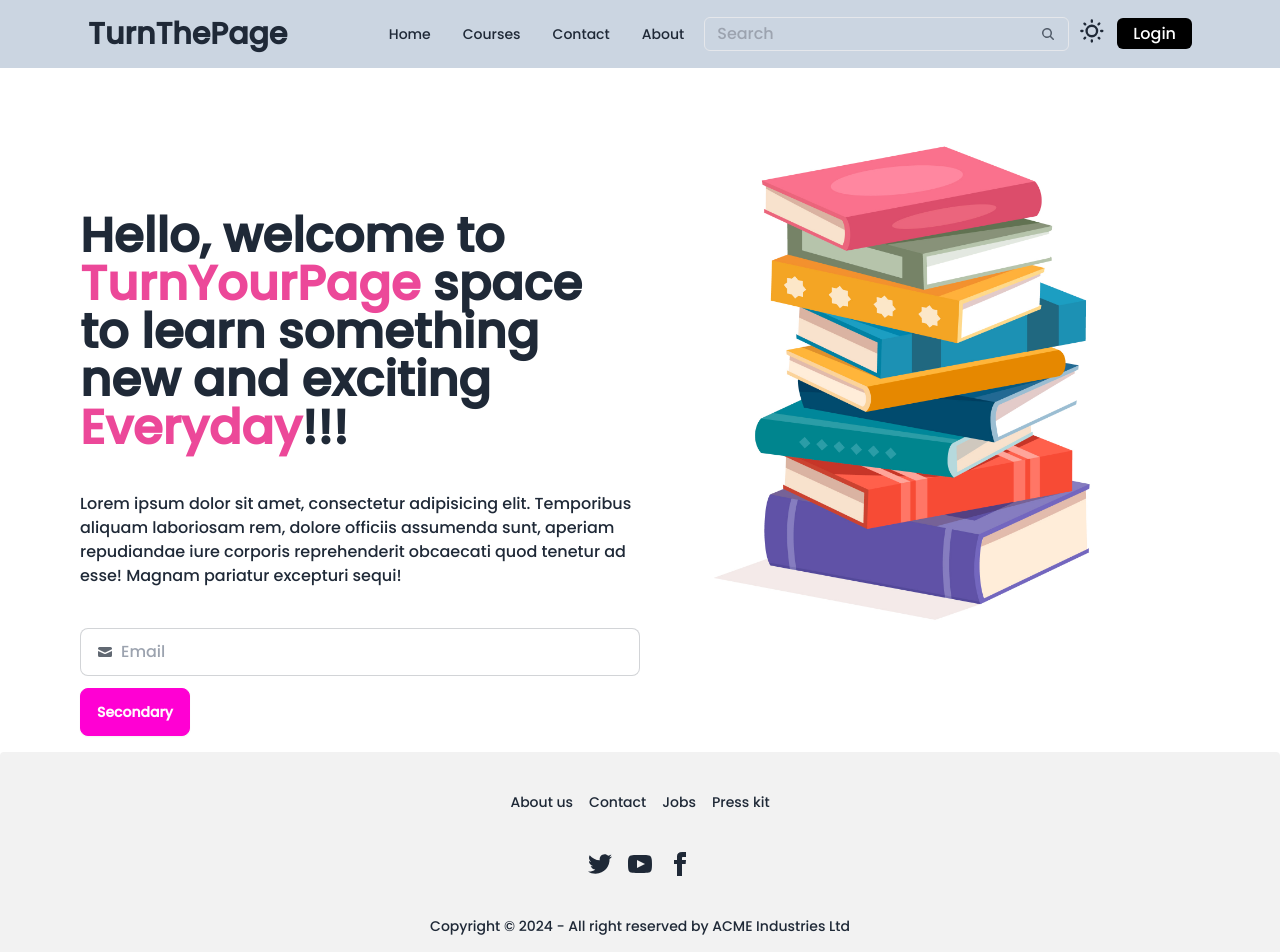
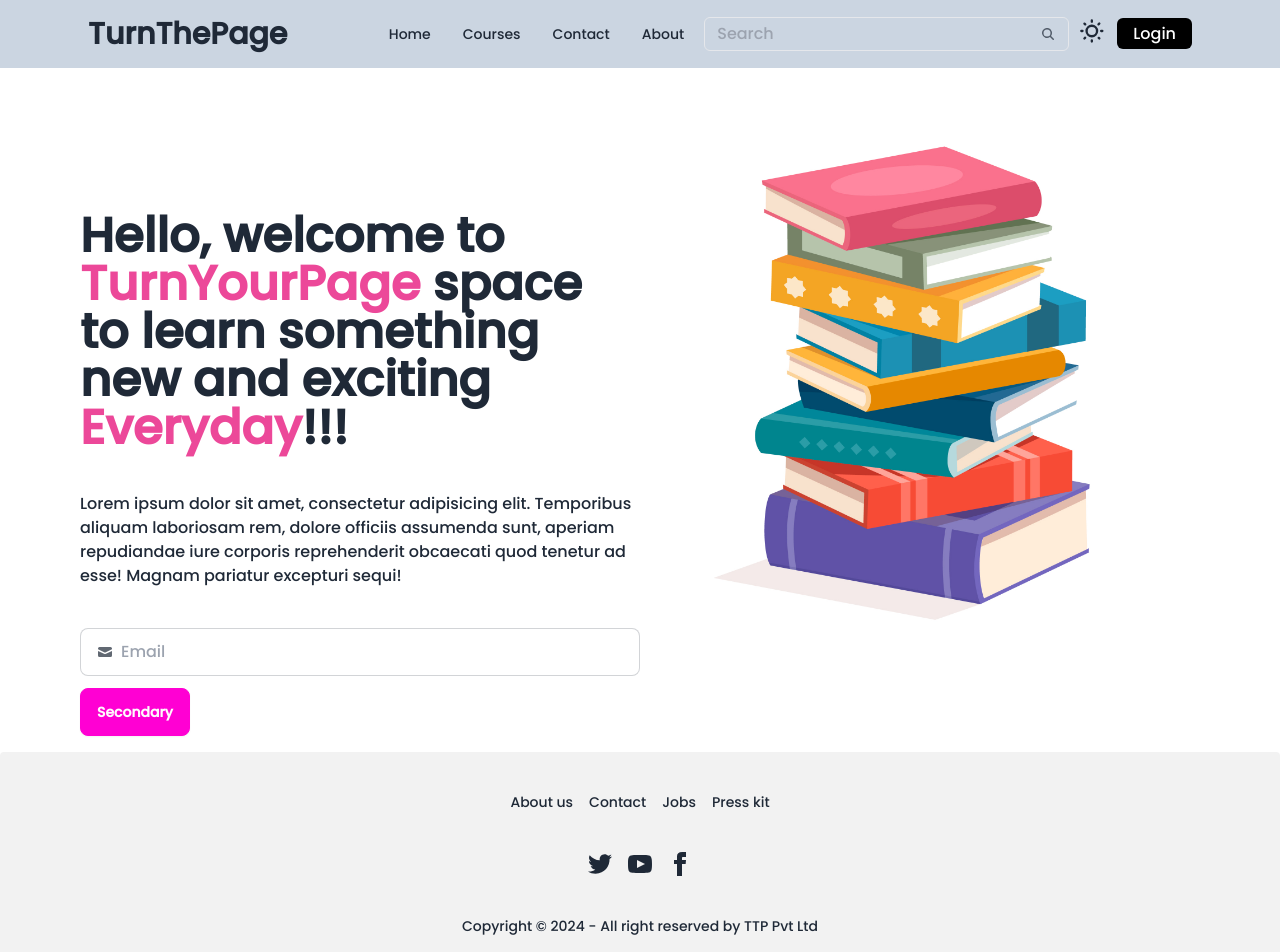
Before and after one commit to Abhishekkumar21/TurnThePage, a React (Vite) app in the folder Frontend/: page / in a window 1280 px wide. Shown: the top 952 px of the page. Built offline with nearby package versions, Linux system fonts and the light colour scheme.

Commit message:
updated footer

```diff
--- a/Frontend/src/Components/Footer.jsx
+++ b/Frontend/src/Components/Footer.jsx
@@ -49,7 +49,7 @@ function Footer() {
             </div>
           </nav>
           <aside>
-            <p>Copyright © 2024 - All right reserved by ACME Industries Ltd</p>
+            <p>Copyright © 2024 - All right reserved by TTP Pvt Ltd</p>
           </aside>
         </footer>
       </div>
```
